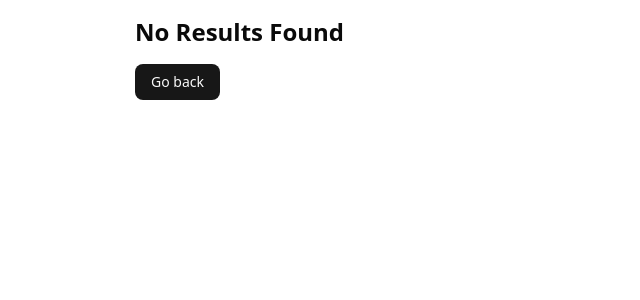
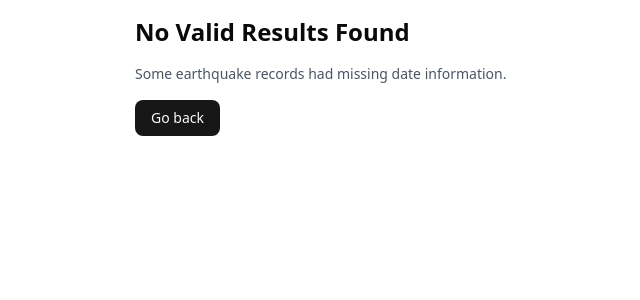
Before and after one commit to naatox/chile-earthquake-finder, a React (Vite) app: page /results in a window 1280 px wide. Shown: the top 300 px of the page, without its empty margins (73-713 px from the left). Built offline with nearby package versions, Linux system fonts and the light colour scheme.

Commit message:
feat: improve results handling in ResultsPage to filter invalid entries and enhance user feedback

```diff
--- a/src/earthquakeResults/ResultsPage.tsx
+++ b/src/earthquakeResults/ResultsPage.tsx
@@ -52,12 +52,29 @@ export default function ResultsPage() {
   const location = useLocation();
   const navigate = useNavigate();
 
-  var { results = [], latMin, latMax, lonMin, lonMax, region } = location.state || {};
+  let { results = [], latMin, latMax, lonMin, lonMax, region } = location.state || {};
+
+  // Filter out invalid results
+  const validResults = results.filter(
+    (eq: any) => eq.day !== undefined && eq.month !== undefined
+  );
+
+  if (!validResults || validResults.length === 0) {
+    return (
+      <div className="max-w-4xl mx-auto p-4">
+        <h1 className="text-2xl font-bold mb-4">No Valid Results Found</h1>
+        <p className="text-sm text-gray-600 mb-4">
+          Some earthquake records had missing date information.
+        </p>
+        <Button onClick={() => navigate("/")}>Go back</Button>
+      </div>
+    );
+  }
+
   const [currentPage, setCurrentPage] = useState(1);
-
-  const totalPages = Math.ceil(results.length / RESULTS_PER_PAGE);
+  const totalPages = Math.ceil(validResults.length / RESULTS_PER_PAGE);
   const startIndex = (currentPage - 1) * RESULTS_PER_PAGE;
-  const currentResults = results.slice(startIndex, startIndex + RESULTS_PER_PAGE);
+  const currentResults = validResults.slice(startIndex, startIndex + RESULTS_PER_PAGE);
 
   useEffect(() => {
     window.scrollTo({ top: 0, behavior: "smooth" });
@@ -67,23 +84,12 @@ export default function ResultsPage() {
   const handlePrevious = () => setCurrentPage((prev) => Math.max(prev - 1, 1));
   const handleNext = () => setCurrentPage((prev) => Math.min(prev + 1, totalPages));
 
-  if (!results || results.length === 0) {
-    return (
-      <div className="max-w-4xl mx-auto p-4">
-        <h1 className="text-2xl font-bold mb-4">No Results Found</h1>
-        <Button onClick={() => navigate("/")}>Go back</Button>
-      </div>
-    );
-  }
-  latMax = parseFloat(latMax)
+  latMax = parseFloat(latMax);
   latMin = parseFloat(latMin);
   lonMax = parseFloat(lonMax);
   lonMin = parseFloat(lonMin);
 
-
-
-
- return (
+  return (
     <div className="max-w-5xl mx-auto p-4">
       {/* Header */}
       <div className="flex items-center justify-between mb-2">
@@ -111,7 +117,7 @@ export default function ResultsPage() {
 
       {/* Subtítulo */}
       <p className="text-sm text-gray-600 mb-2">
-        Showing {startIndex + 1}–{Math.min(startIndex + RESULTS_PER_PAGE, results.length)} of {results.length} results
+        Showing {startIndex + 1}–{Math.min(startIndex + RESULTS_PER_PAGE, validResults.length)} of {validResults.length} results
       </p>
 
       {/* Contenido: Mapa + Tabla */}
@@ -168,6 +174,7 @@ export default function ResultsPage() {
               {currentResults.map((eq: any) => {
                 const { depth, magnitude_mwg, latitude, longitude, hour, minute, day, month, year } = eq;
                 const date = `${hour}:${minute} ${day}/${month}/${year}`;
+
                 return (
                   <TableRow key={eq.id}>
                     <TableCell className="text-center">{date}</TableCell>
```
